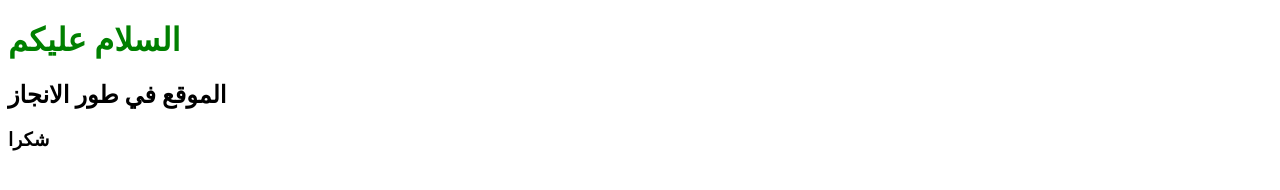
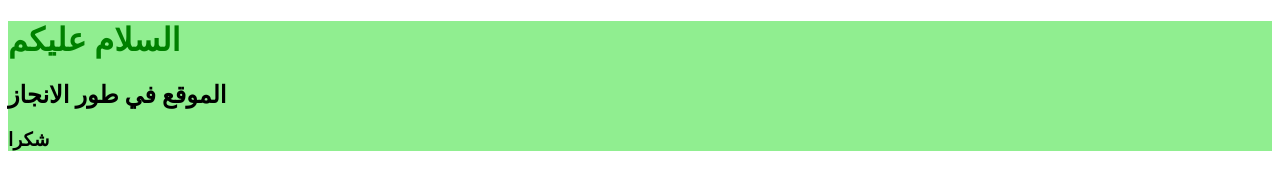
Before and after one commit to Karimyouneschaouche/Karim1, a plain HTML site: page index.html in a window 1280 px wide. Drawn offline with Linux system fonts and the light colour scheme.

Commit message:
Update style.css
Css div

```diff
--- a/style.css
+++ b/style.css
@@ -1,2 +1,5 @@
 h1{color: red;}
 h1{color: green;}
+div{ background-color:lightgreen;
+     border-radus:5px;
+   }
```
